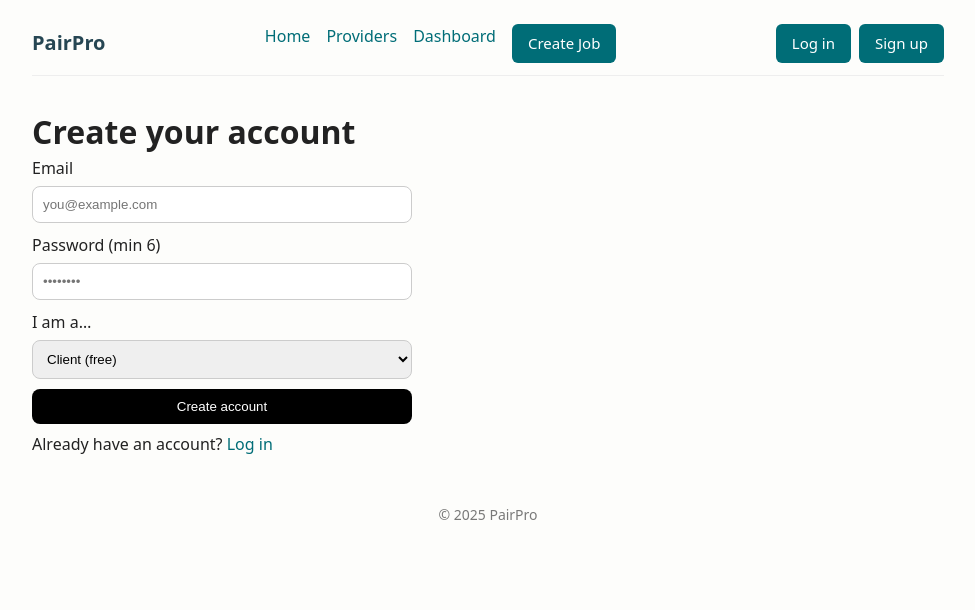
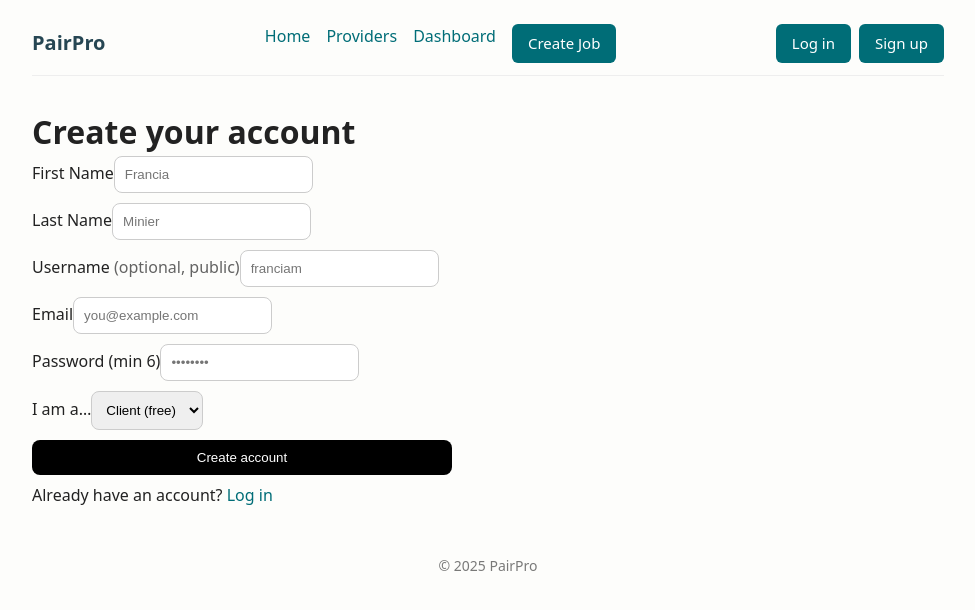
Before and after one commit to ProPairApp/pairpro-frontend, a Next.js app: page /auth/signup in a window 1280 px wide. Shown: the top 610 px of the page, without its empty margins (152-1127 px from the left). Built offline with nearby package versions, Linux system fonts and the light colour scheme; no server answers.

Commit message:
Update page.tsx

```diff
--- a/app/auth/signup/page.tsx
+++ b/app/auth/signup/page.tsx
@@ -7,6 +7,9 @@ export default function SignupPage() {
   const base = process.env.NEXT_PUBLIC_API_URL!;
   const router = useRouter();
 
+  const nameRef = useRef<HTMLInputElement>(null);
+  const lastNameRef = useRef<HTMLInputElement>(null);
+  const usernameRef = useRef<HTMLInputElement>(null);
   const emailRef = useRef<HTMLInputElement>(null);
   const passRef  = useRef<HTMLInputElement>(null);
   const roleRef  = useRef<HTMLSelectElement>(null);
@@ -21,26 +24,40 @@ export default function SignupPage() {
     setMsg(null);
     setLoading(true);
     try {
+      const name = nameRef.current?.value.trim() || "";
+      const last_name = lastNameRef.current?.value.trim() || "";
+      const username = usernameRef.current?.value.trim() || "";
       const email = emailRef.current?.value.trim() || "";
-      const pw    = passRef.current?.value || "";
+      const password = passRef.current?.value || "";
       const role  = roleRef.current?.value || "client";
 
-      if (!email || !pw) throw new Error("Please enter email and password");
-      if (pw.length < 6) throw new Error("Password must be at least 6 characters");
+      if (!email || !password) throw new Error("Please enter email and password");
+      if (password.length < 6) throw new Error("Password must be at least 6 characters");
+
+      // Optional light validation
+      if (username && !/^[a-zA-Z0-9._-]{3,20}$/.test(username)) {
+        throw new Error("Username must be 3–20 chars (letters, numbers, ., _, -)");
+      }
 
       const r = await fetch(`${base}/auth/signup`, {
         method: "POST",
         headers: { "Content-Type": "application/json" },
-        body: JSON.stringify({ email, password: pw, role }),
+        body: JSON.stringify({
+          email,
+          password,
+          role,
+          name: name || undefined,
+          last_name: last_name || undefined,
+          username: username || undefined,
+        }),
       });
 
       if (!r.ok) {
         const txt = await r.text();
-        // backend returns “Email already registered” on 400
+        // server may return “Email already registered” or “Username already taken”
         throw new Error(txt || "Signup failed");
       }
 
-      // success — go to login so they can sign in
       setMsg("Account created! Redirecting to login…");
       setTimeout(() => router.push("/auth/login"), 900);
     } catch (err: any) {
@@ -54,8 +71,45 @@ export default function SignupPage() {
     <main>
       <h1>Create your account</h1>
 
-      <form onSubmit={handleSubmit} style={{ display:"grid", gap:10, maxWidth:380 }}>
-        <label style={{ display:"grid", gap:6 }}>
+      <form onSubmit={handleSubmit} style={{ display: "grid", gap: 10, maxWidth: 420 }}>
+        <div style={{ display: "grid", gap: 6 }}>
+          <label>
+            First Name
+            <input
+              ref={nameRef}
+              placeholder="Francia"
+              autoComplete="given-name"
+              style={{ padding: 10, border: "1px solid #ccc", borderRadius: 8 }}
+            />
+          </label>
+        </div>
+
+        <div style={{ display: "grid", gap: 6 }}>
+          <label>
+            Last Name
+            <input
+              ref={lastNameRef}
+              placeholder="Minier"
+              autoComplete="family-name"
+              style={{ padding: 10, border: "1px solid #ccc", borderRadius: 8 }}
+            />
+          </label>
+        </div>
+
+        <div style={{ display: "grid", gap: 6 }}>
+          <label>
+            Username <span style={{ opacity: 0.7 }}>(optional, public)</span>
+            <input
+              ref={usernameRef}
+              placeholder="franciam"
+              autoComplete="nickname"
+              style={{ padding: 10, border: "1px solid #ccc", borderRadius: 8 }}
+            />
+          </label>
+        </div>
+
+        <div style={{ display: "grid", gap: 6 }}>
+          <label>
             Email
             <input
               ref={emailRef}
@@ -63,11 +117,13 @@ export default function SignupPage() {
               placeholder="you@example.com"
               autoComplete="email"
               required
-            style={{ padding:10, border:"1px solid #ccc", borderRadius:8 }}
+              style={{ padding: 10, border: "1px solid #ccc", borderRadius: 8 }}
             />
           </label>
+        </div>
 
-        <label style={{ display:"grid", gap:6 }}>
+        <div style={{ display: "grid", gap: 6 }}>
+          <label>
             Password (min 6)
             <input
               ref={passRef}
@@ -75,37 +131,40 @@ export default function SignupPage() {
               placeholder="••••••••"
               autoComplete="new-password"
               required
-            style={{ padding:10, border:"1px solid #ccc", borderRadius:8 }}
+              style={{ padding: 10, border: "1px solid #ccc", borderRadius: 8 }}
             />
           </label>
+        </div>
 
-        <label style={{ display:"grid", gap:6 }}>
+        <div style={{ display: "grid", gap: 6 }}>
+          <label>
             I am a…
             <select
               ref={roleRef}
               defaultValue="client"
-            style={{ padding:10, border:"1px solid #ccc", borderRadius:8 }}
+              style={{ padding: 10, border: "1px solid #ccc", borderRadius: 8 }}
             >
               <option value="client">Client (free)</option>
               <option value="provider">Provider</option>
             </select>
           </label>
+        </div>
 
         <button
           disabled={loading}
-          style={{ padding:"10px 14px", border:"none", borderRadius:8, background:"black", color:"white" }}
+          style={{ padding: "10px 14px", border: "none", borderRadius: 8, background: "black", color: "white" }}
         >
           {loading ? "Creating…" : "Create account"}
         </button>
       </form>
 
       {msg && (
-        <p style={{ marginTop:10, color: msg.startsWith("Account created") ? "green" : "crimson" }}>
+        <p style={{ marginTop: 10, color: msg.startsWith("Account created") ? "green" : "crimson" }}>
           {msg}
         </p>
       )}
 
-      <p style={{ marginTop:8 }}>
+      <p style={{ marginTop: 8 }}>
         Already have an account? <a href="/auth/login">Log in</a>
       </p>
     </main>
```
Lines whose indentation alone changed are shown as unchanged.
